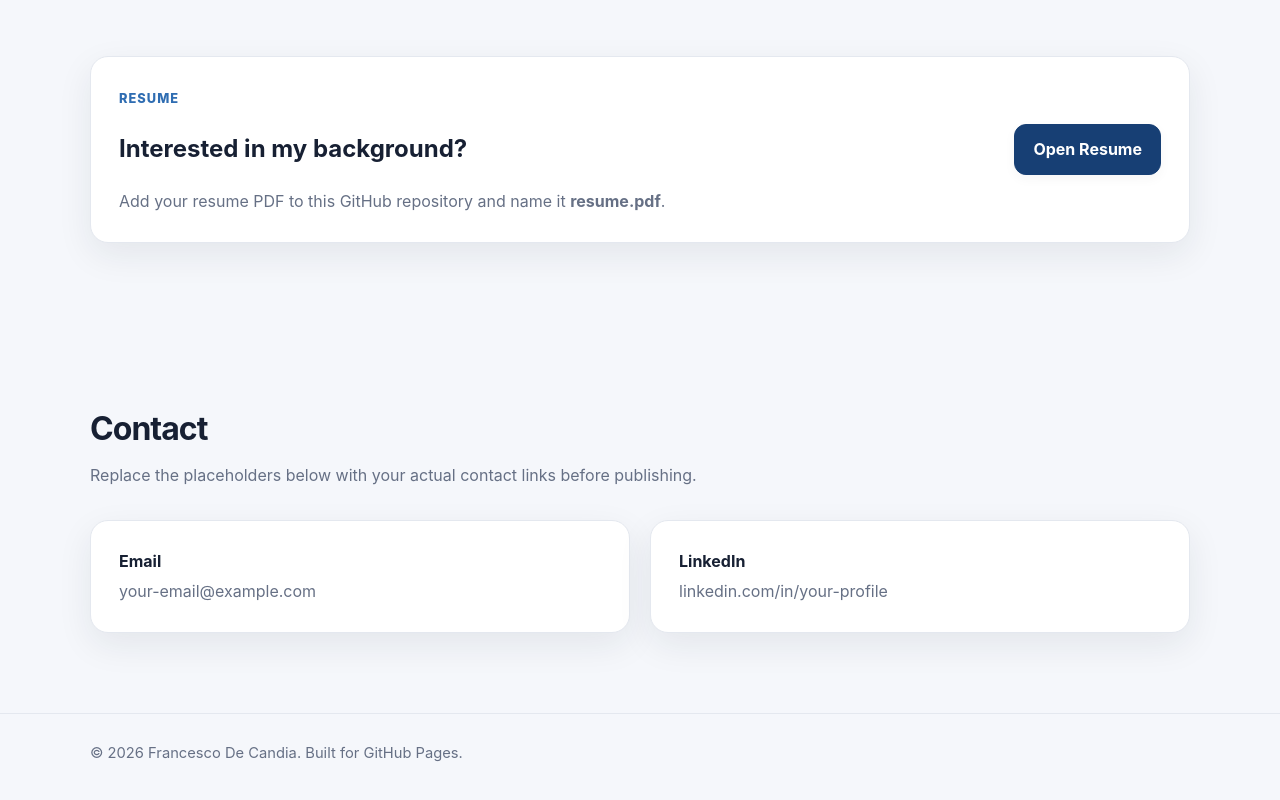
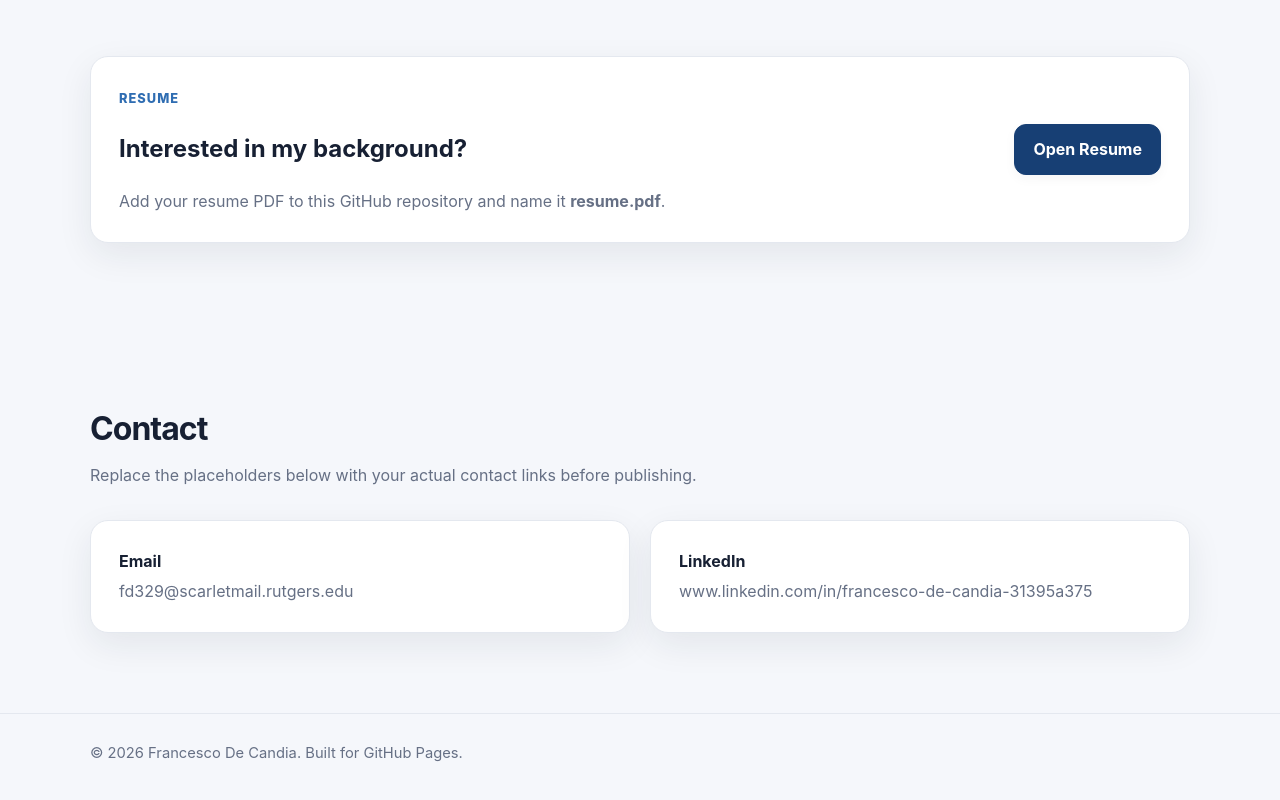
Before and after one commit to Francescodec329/Francescodec329.github.io, a plain HTML site: page index.html in a window 1280 px wide. Shown: the part 1887-2687 px from the top of the page. Drawn offline with Linux system fonts and the light colour scheme.

Commit message:
Index.html

```diff
--- a/index.html
+++ b/index.html
@@ -316,11 +316,11 @@
         <div class="contact-grid">
           <div class="card contact-item">
             <strong>Email</strong>
-            <span>your-email@example.com</span>
+            <span>fd329@scarletmail.rutgers.edu</span>
           </div>
           <div class="card contact-item">
             <strong>LinkedIn</strong>
-            <span>linkedin.com/in/your-profile</span>
+            <span>www.linkedin.com/in/francesco-de-candia-31395a375</span>
           </div>
         </div>
       </div>
```
